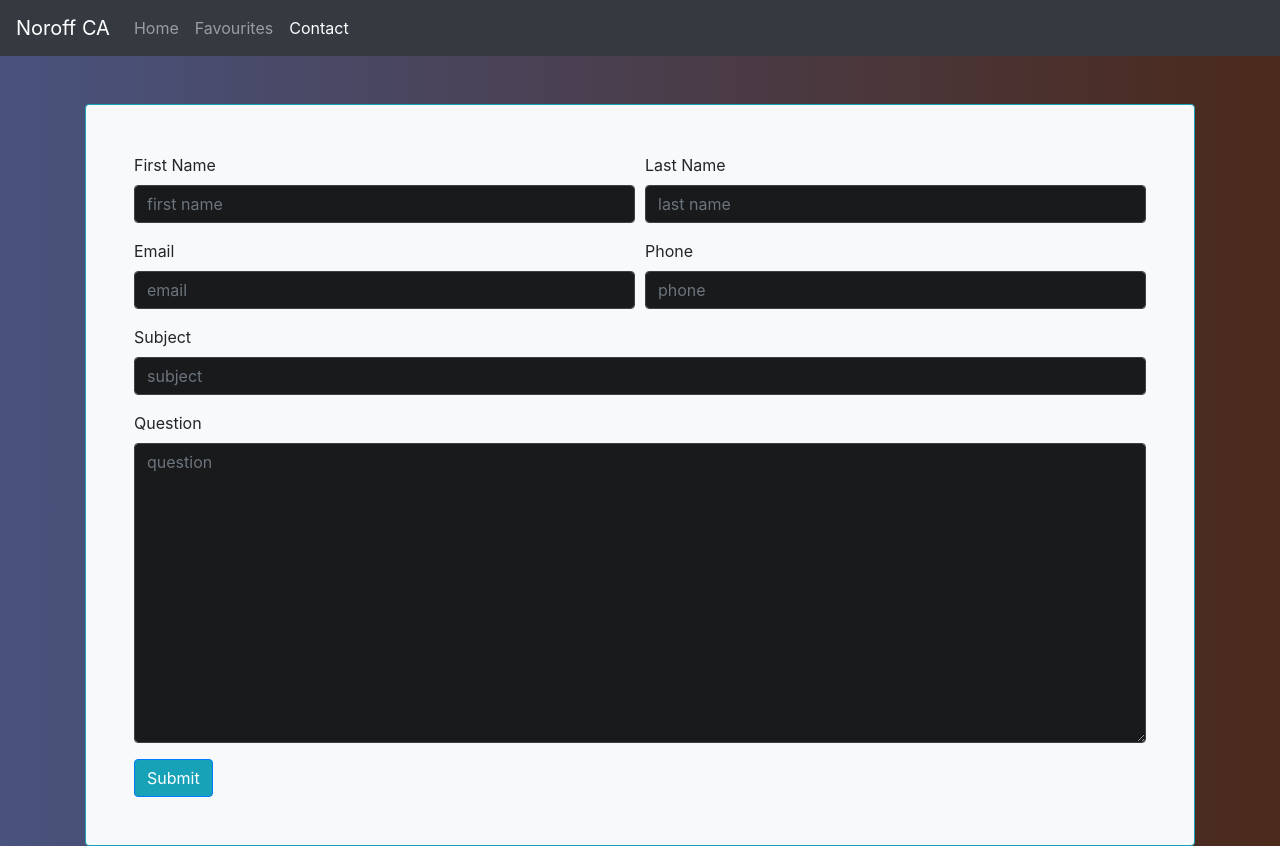
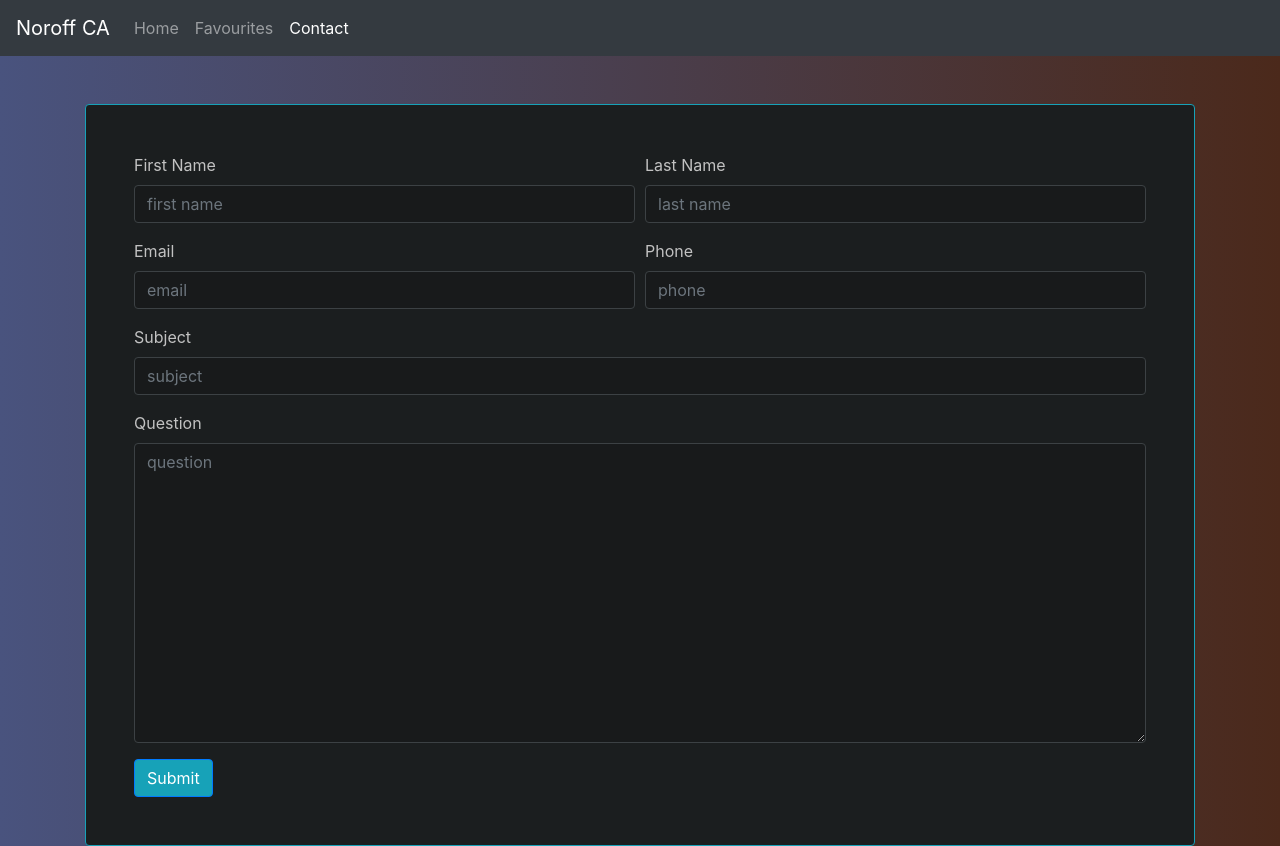
Before and after one commit to iversennn/simen-iversen-js-frameworks-ca, a React (Create React App) app: page /contact in a window 1280 px wide. Built offline with nearby package versions, Linux system fonts and the light colour scheme.

Commit message:
Removed minor things

```diff
--- a/src/components/games/GamesList.jsx
+++ b/src/components/games/GamesList.jsx
@@ -42,7 +42,6 @@ export default function GamesList() {
 
     return (
         <>
-            <h1>Games</h1>
             <Search handleSearch={filterCards} />
             <Row>
                 {filteredGames.map(games => {
--- a/src/sass/App.scss
+++ b/src/sass/App.scss
@@ -61,6 +61,9 @@ $cardTextBackground:  rgba(104, 104, 104, 0.534);
 
 form{
   text-align: left;
+  label{
+    color: rgb(194, 194, 194);
+  }
   .col textarea{
     height: 300px;
   }
@@ -93,3 +96,7 @@ form{
   outline-color: initial;
   box-shadow: rgba(0, 98, 204, 0.25) 0px 0px 0px 0.2rem;
 }
+
+.bg-light {
+  background-color: rgb(27, 30, 31) !important;
+}
```
